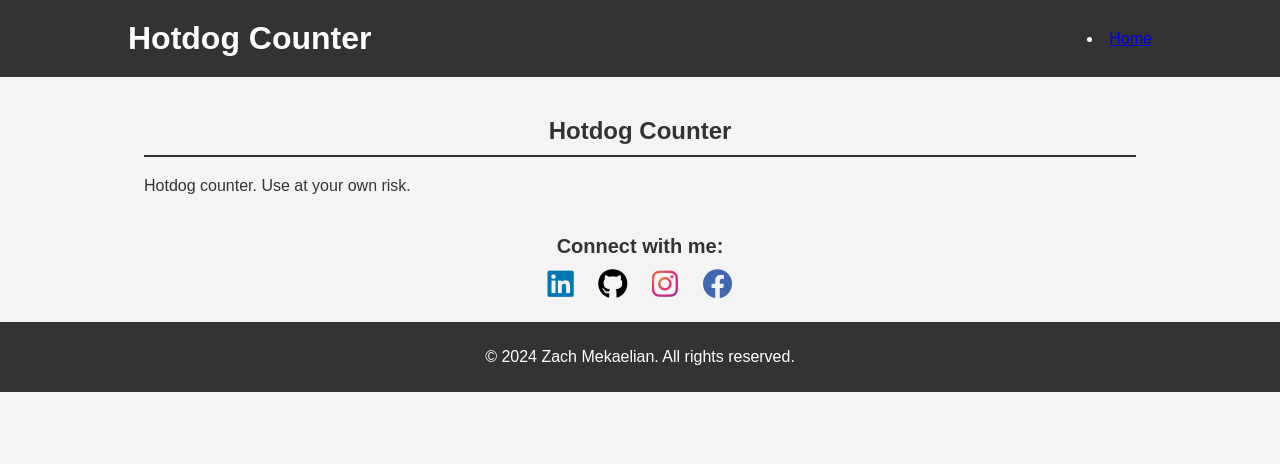
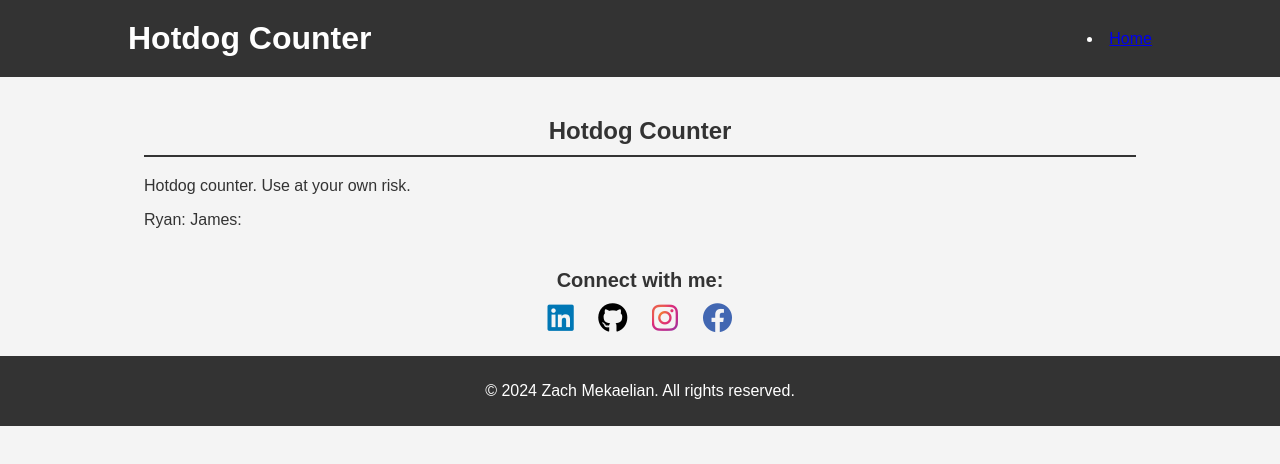
Before and after one commit to ZachMekaelian/ZachMekaelian.github.io, a website: page p_3.html in a window 1280 px wide. Drawn offline with Linux system fonts and the light colour scheme.

Commit message:
Update p_3.html

```diff
--- a/p_3.html
+++ b/p_3.html
@@ -23,6 +23,9 @@
                     Hotdog Counter
                 </h2>
                 <p>Hotdog counter. Use at your own risk.</p>
+                <p>Ryan:
+                    James:
+                    </p>
             </div>
         </section>
 
```
